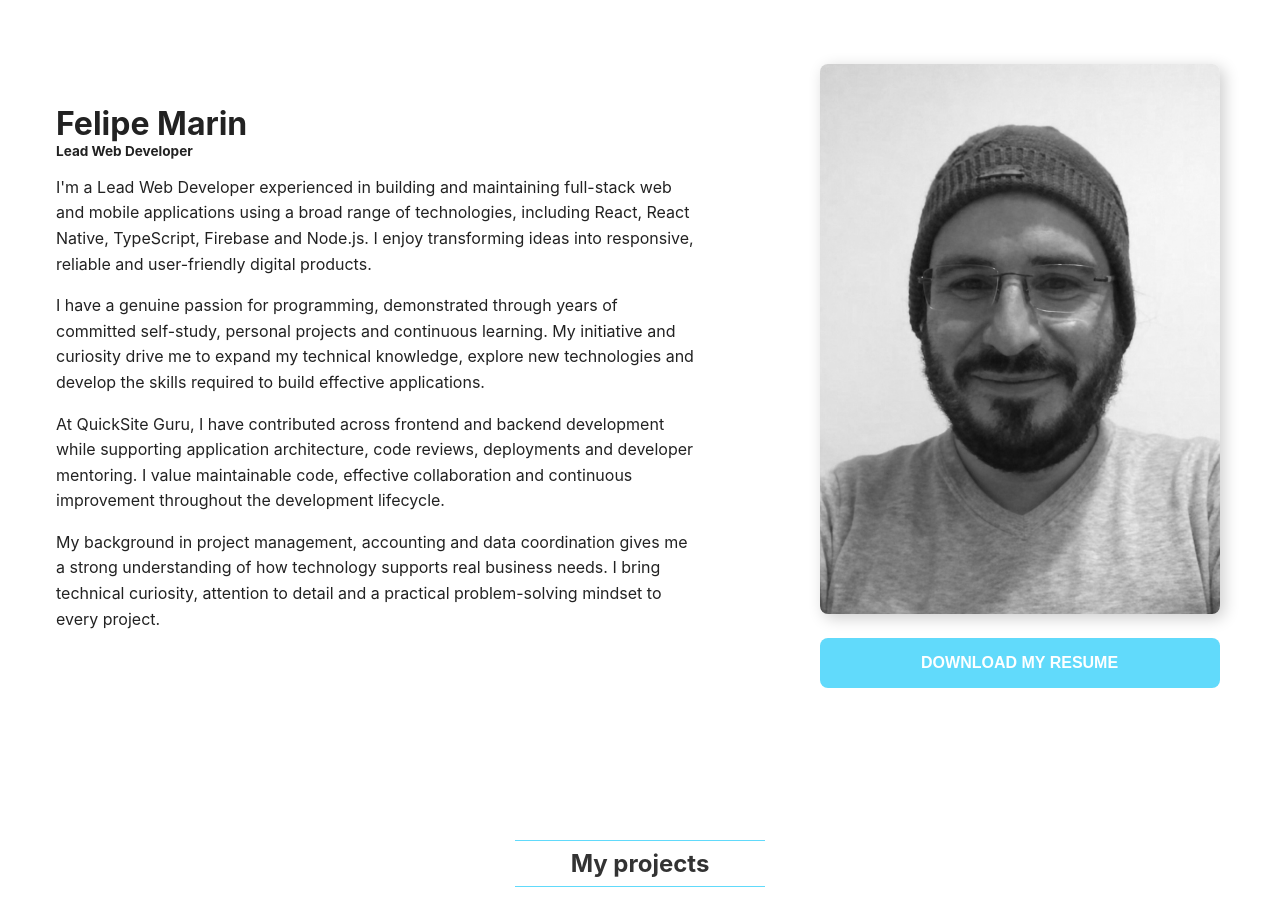
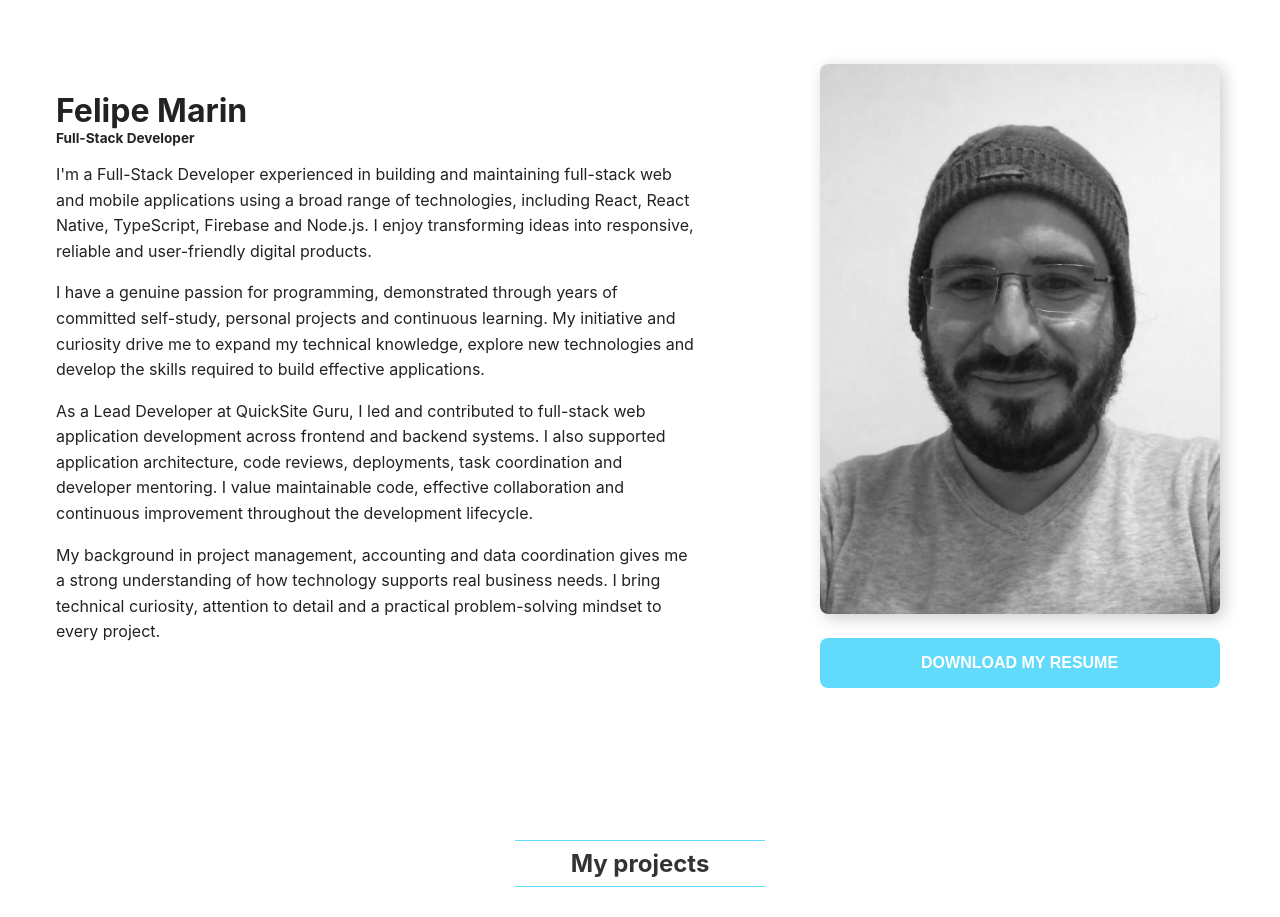
Before and after one commit to pipe-mv/Resume, a React (Vite) app: page / in a window 1280 px wide. Shown: the part 880-1797 px from the top of the page. Built offline with nearby package versions, Linux system fonts and the light colour scheme.

Commit message:
Refine developer role positioning

```diff
--- a/src/components/About.jsx
+++ b/src/components/About.jsx
@@ -15,10 +15,10 @@ const About = () => {
         <article className="text-lg-right">
           <aside className="text-center text-lg-right">
             <h1>Felipe Marin</h1>
-            <h5>Lead Web Developer</h5>
+            <h5>Full-Stack Developer</h5>
           </aside>
           <p>
-            I&apos;m a Lead Web Developer experienced in building and maintaining
+            I&apos;m a Full-Stack Developer experienced in building and maintaining
             full-stack web and mobile applications using a broad range of
             technologies, including React, React Native, TypeScript, Firebase
             and Node.js. I enjoy transforming ideas into responsive, reliable
@@ -32,11 +32,12 @@ const About = () => {
             required to build effective applications.
           </p>
           <p>
-            At QuickSite Guru, I have contributed across frontend and backend
-            development while supporting application architecture, code reviews,
-            deployments and developer mentoring. I value maintainable code,
-            effective collaboration and continuous improvement throughout the
-            development lifecycle.
+            As a Lead Developer at QuickSite Guru, I led and contributed to
+            full-stack web application development across frontend and backend
+            systems. I also supported application architecture, code reviews,
+            deployments, task coordination and developer mentoring. I value
+            maintainable code, effective collaboration and continuous
+            improvement throughout the development lifecycle.
           </p>
           <p>
             My background in project management, accounting and data coordination
```
